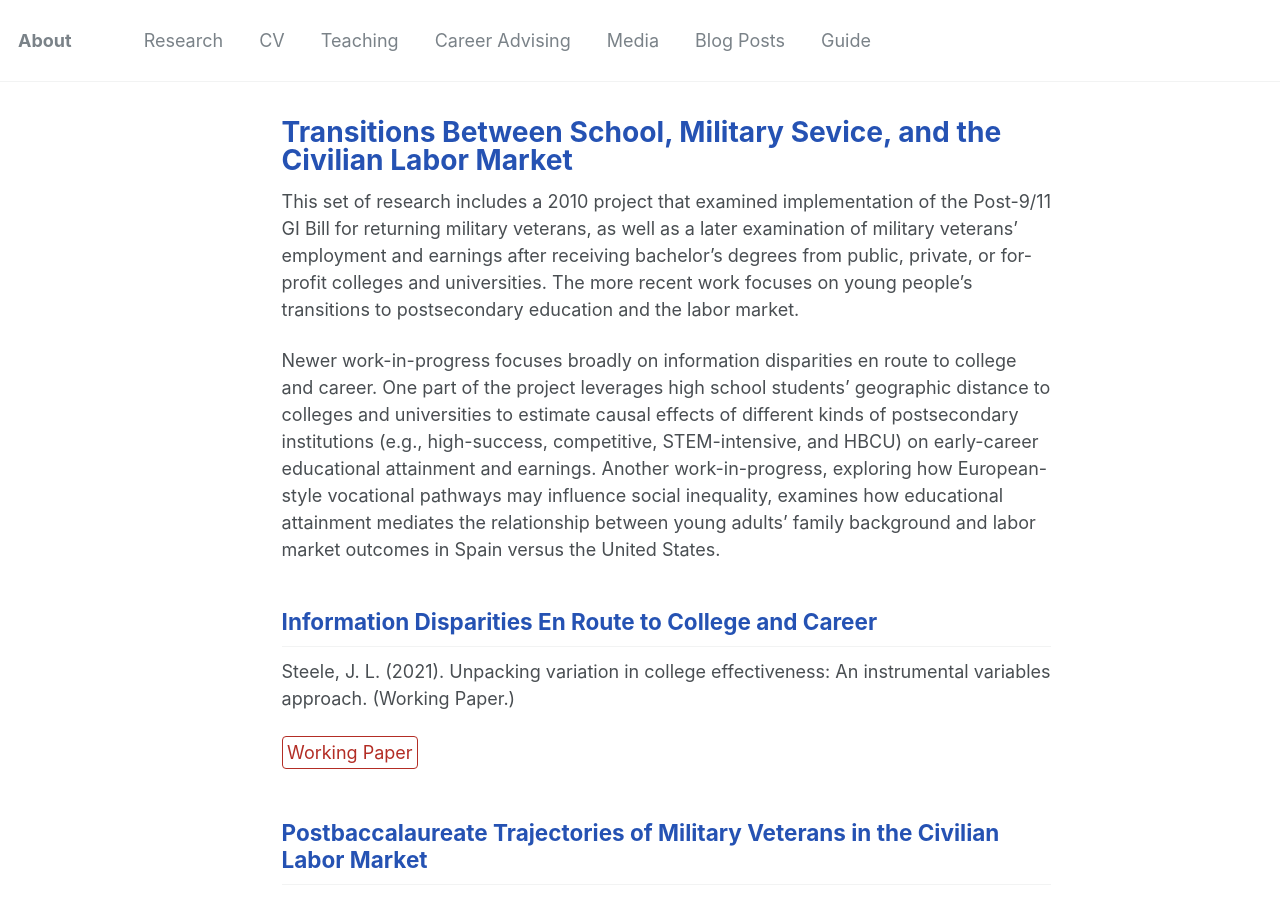
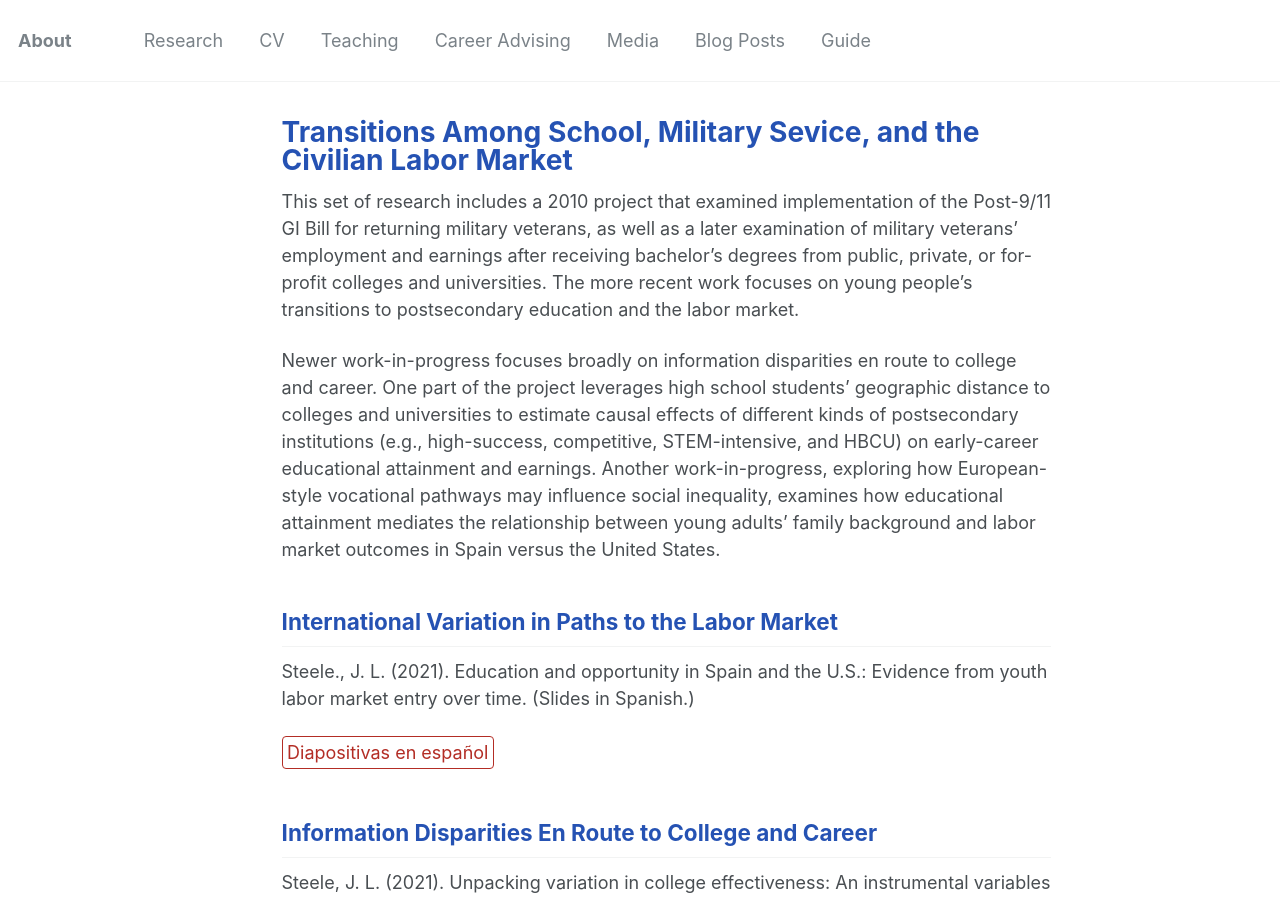
Before and after one commit to jensteele1/jensteele1.github.io, a Jekyll site: the page built from _research/school_to_work.md, in a window 1280 px wide and 900 px high. Built offline with Jekyll 4.4.1, drawn with Linux system fonts in a browser that asks for light colours.

Commit message:
Update school_to_work.md
Added link to Spain slides; changed Between to Among in page title.

```diff
--- a/_research/school_to_work.md
+++ b/_research/school_to_work.md
@@ -1,5 +1,5 @@
 ---
-title: "Transitions Between School, Military Sevice, and the Civilian Labor Market"
+title: "Transitions Among School, Military Sevice, and the Civilian Labor Market"
 permalink: /research/school_to_work
 layout: single-portfolio
 collection: research
@@ -16,6 +16,14 @@ students' geographic distance to colleges and universities to estimate causal ef
 exploring how European-style vocational pathways may influence social inequality, examines how educational attainment mediates the relationship
 between young adults' family background and labor market outcomes in
 Spain versus the United States.
+
+
+## International Variation in Paths to the Labor Market
+
+Steele., J. L. (2021). Education and opportunity in Spain and the U.S.: Evidence from youth labor market entry over time. (Slides in Spanish.)
+
+[Diapositivas en español](https://www.dropbox.com/s/duzf2q20fwq15z9/sumstat_diapositivas.pdf?dl=0){: .btn--research}
+
 
 ## Information Disparities En Route to College and Career
 
```
